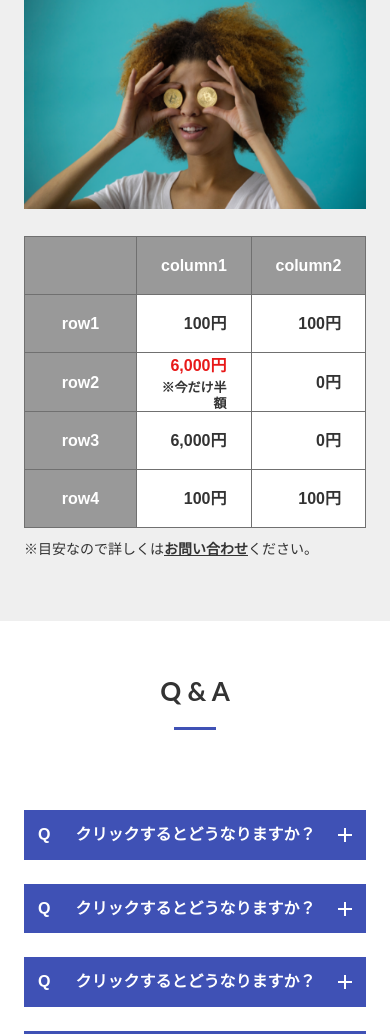
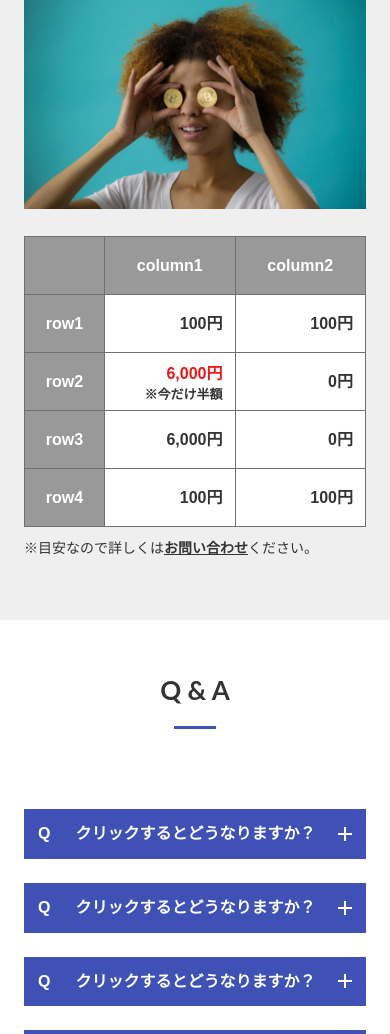
Before and after one commit to kenba916/copy2, a plain HTML site: page index.html in a window 390 px wide. Shown: the part 3800-4834 px from the top of the page. Drawn offline with nearby package versions, Linux system fonts and the light colour scheme; a web font is replaced by a local one.

Commit message:
Update day9.css

```diff
--- a/day9.css
+++ b/day9.css
@@ -756,6 +756,10 @@ price
   padding: 0 24px;
   height: 58px;
   vertical-align: middle;
+
+  @media (max-width: 767px) {
+  padding: 0 12px;
+  }
 }
 
 .table th {
@@ -770,7 +774,7 @@ price
 
 @media (max-width: 767px) {
   .table th:nth-child(1) {
-    width: 112px;
+    width: 80px;
   }
 }
 
```
